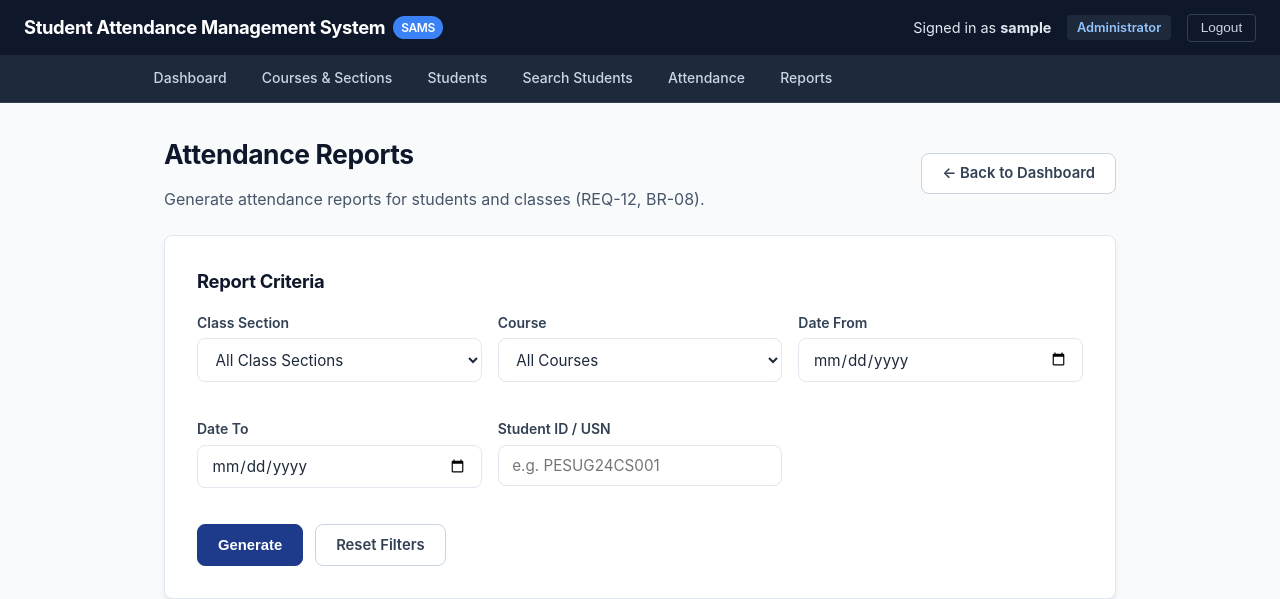
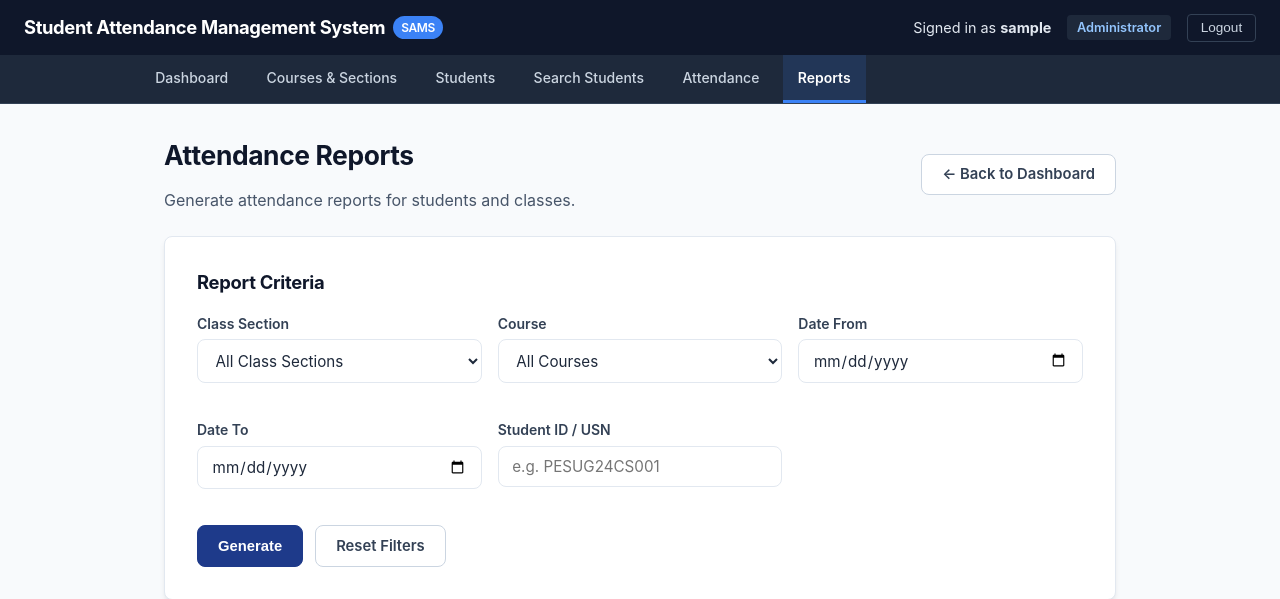
Before and after one commit to SE-Student-Attendance-Management-System/student-attendance-management-system, a Django app: page /reports/ in a window 1280 px wide. Shown: the top 599 px of the page. Run offline with Django 5.2, Linux system fonts and the light colour scheme; a user stored in the database is signed in; tables that the repository leaves empty hold one stand-in row (values such as "Sample post").

Commit message:
Fix shared navigation styling and clean user-facing requirement labels

```diff
--- a/attendance/static/attendance/css/styles.css
+++ b/attendance/static/attendance/css/styles.css
@@ -103,6 +103,8 @@ body {
   background-color: var(--slate-800);
   border-bottom: 1px solid var(--slate-700);
   padding: 0 1.5rem;
+  width: 100%;
+  box-sizing: border-box;
 }
 
 .subnav-container {
@@ -110,6 +112,7 @@ body {
   margin: 0 auto;
   display: flex;
   gap: 0.5rem;
+  align-items: center;
   overflow-x: auto;
   -webkit-overflow-scrolling: touch;
 }
@@ -119,16 +122,33 @@ body {
   text-decoration: none;
   font-size: 0.875rem;
   font-weight: 500;
-  padding: 0.75rem 0.85rem;
-  border-bottom: 2px solid transparent;
-  transition: all 0.15s ease;
+  padding: 0.75rem 0.95rem;
+  border-bottom: 3px solid transparent;
+  transition: color 0.15s ease, background-color 0.15s ease, border-color 0.15s ease;
   white-space: nowrap;
+  display: inline-flex;
+  align-items: center;
 }
 
 .subnav-link:hover {
   color: #ffffff;
-  background-color: rgba(255, 255, 255, 0.05);
+  background-color: rgba(255, 255, 255, 0.08);
+  border-bottom-color: #60a5fa;
+  text-decoration: none;
+}
+
+.subnav-link:focus,
+.subnav-link:focus-visible {
+  outline: 2px solid #60a5fa;
+  outline-offset: -2px;
+  color: #ffffff;
+}
+
+.subnav-link.active {
+  color: #ffffff;
+  font-weight: 600;
   border-bottom-color: #3b82f6;
+  background-color: rgba(59, 130, 246, 0.15);
 }
 
 /* Main Container */
--- a/attendance/templates/attendance/attendance_report.html
+++ b/attendance/templates/attendance/attendance_report.html
@@ -8,7 +8,7 @@
         <div>
             <h1>Attendance Reports</h1>
             <p style="color: var(--slate-600); margin: 0.25rem 0 0 0;">
-                Generate attendance reports for students and classes (REQ-12, BR-08).
+                Generate attendance reports for students and classes.
             </p>
         </div>
         <div>
--- a/attendance/templates/attendance/attendance_sessions.html
+++ b/attendance/templates/attendance/attendance_sessions.html
@@ -9,7 +9,7 @@
             <div>
                 <h1 id="sessions-heading">Attendance Sessions</h1>
                 <p style="color: var(--slate-600); margin: 0.25rem 0 0 0;">
-                    View existing attendance sessions or conduct new class sessions (REQ-09, BR-03).
+                    View existing attendance sessions or conduct new class sessions.
                 </p>
             </div>
             <div>
--- a/attendance/templates/attendance/course_list.html
+++ b/attendance/templates/attendance/course_list.html
@@ -9,7 +9,7 @@
             <div>
                 <h1 id="courses-heading">Course Management</h1>
                 <p style="color: var(--slate-600); margin: 0.25rem 0 0 0;">
-                    Manage courses, class sections, and faculty assignments (REQ-06, REQ-07, REQ-08).
+                    Manage courses, class sections, and faculty assignments.
                 </p>
             </div>
             <div>
--- a/attendance/templates/attendance/student_list.html
+++ b/attendance/templates/attendance/student_list.html
@@ -7,7 +7,7 @@
             <div>
                 <h1 id="student-list-heading">Student Records</h1>
                 <p style="color: var(--slate-600); margin: 0.25rem 0 0 0;">
-                    Manage student profiles and academic enrollments (REQ-03, REQ-04, REQ-05).
+                    Manage student profiles and academic enrollments.
                 </p>
             </div>
             <div>
--- a/attendance/templates/attendance/student_search.html
+++ b/attendance/templates/attendance/student_search.html
@@ -7,7 +7,7 @@
             <div>
                 <h1 id="student-search-heading">Search Student Records</h1>
                 <p style="color: var(--slate-600); margin: 0.25rem 0 0 0;">
-                    Lookup student records by exact standardized USN or name (REQ-04).
+                    Lookup student records by exact standardized USN or name.
                 </p>
             </div>
             <div>
--- a/attendance/templates/base.html
+++ b/attendance/templates/base.html
@@ -6,7 +6,16 @@
     <meta name="viewport" content="width=device-width, initial-scale=1.0">
     <meta name="description" content="Student Attendance Management System (SAMS)">
     <title>{% block title %}SAMS - Student Attendance Management System{% endblock %}</title>
-    <link rel="stylesheet" href="{% static 'attendance/css/styles.css' %}">
+    <link rel="stylesheet" href="{% static 'attendance/css/styles.css' %}?v=1.2">
+    <style>
+        /* Embedded critical navigation fallback */
+        .subnav { background-color: #1e293b; border-bottom: 1px solid #334155; padding: 0 1.5rem; width: 100%; box-sizing: border-box; }
+        .subnav-container { max-width: 1000px; margin: 0 auto; display: flex; gap: 0.5rem; align-items: center; overflow-x: auto; -webkit-overflow-scrolling: touch; }
+        .subnav-link { color: #cbd5e1; text-decoration: none; font-size: 0.875rem; font-weight: 500; padding: 0.75rem 0.95rem; border-bottom: 3px solid transparent; transition: all 0.15s ease; white-space: nowrap; display: inline-flex; align-items: center; }
+        .subnav-link:hover { color: #ffffff; background-color: rgba(255, 255, 255, 0.08); border-bottom-color: #60a5fa; text-decoration: none; }
+        .subnav-link:focus, .subnav-link:focus-visible { outline: 2px solid #60a5fa; outline-offset: -2px; color: #ffffff; }
+        .subnav-link.active { color: #ffffff; font-weight: 600; border-bottom-color: #3b82f6; background-color: rgba(59, 130, 246, 0.15); }
+    </style>
     {% block extra_head %}{% endblock %}
 </head>
 <body>
@@ -32,19 +41,19 @@
         {% if user.is_authenticated %}
         <nav class="subnav" aria-label="Role Navigation">
             <div class="subnav-container">
-                <a href="{% url 'home' %}" class="subnav-link">Dashboard</a>
+                <a href="{% url 'home' %}" class="subnav-link{% if request.path == '/' %} active{% endif %}">Dashboard</a>
                 {% if user.role == "ADMIN" %}
-                    <a href="{% url 'course_list' %}" class="subnav-link">Courses &amp; Sections</a>
-                    <a href="{% url 'student_list' %}" class="subnav-link">Students</a>
-                    <a href="{% url 'student_search' %}" class="subnav-link">Search Students</a>
-                    <a href="{% url 'attendance_sessions' %}" class="subnav-link">Attendance</a>
-                    <a href="{% url 'attendance_report' %}" class="subnav-link">Reports</a>
+                    <a href="{% url 'course_list' %}" class="subnav-link{% if '/courses/' in request.path %} active{% endif %}">Courses &amp; Sections</a>
+                    <a href="{% url 'student_list' %}" class="subnav-link{% if '/students/' in request.path and '/search/' not in request.path %} active{% endif %}">Students</a>
+                    <a href="{% url 'student_search' %}" class="subnav-link{% if '/students/search/' in request.path %} active{% endif %}">Search Students</a>
+                    <a href="{% url 'attendance_sessions' %}" class="subnav-link{% if '/attendance/' in request.path %} active{% endif %}">Attendance</a>
+                    <a href="{% url 'attendance_report' %}" class="subnav-link{% if '/reports/' in request.path %} active{% endif %}">Reports</a>
                 {% elif user.role == "FACULTY" %}
-                    <a href="{% url 'attendance_sessions' %}" class="subnav-link">Attendance Sessions</a>
-                    <a href="{% url 'student_search' %}" class="subnav-link">Search Students</a>
-                    <a href="{% url 'attendance_report' %}" class="subnav-link">Reports</a>
+                    <a href="{% url 'attendance_sessions' %}" class="subnav-link{% if '/attendance/' in request.path %} active{% endif %}">Attendance Sessions</a>
+                    <a href="{% url 'student_search' %}" class="subnav-link{% if '/students/search/' in request.path %} active{% endif %}">Search Students</a>
+                    <a href="{% url 'attendance_report' %}" class="subnav-link{% if '/reports/' in request.path %} active{% endif %}">Reports</a>
                 {% elif user.role == "STUDENT" %}
-                    <a href="{% url 'student_attendance_history' %}" class="subnav-link">My Attendance History</a>
+                    <a href="{% url 'student_attendance_history' %}" class="subnav-link{% if '/student/attendance-history/' in request.path %} active{% endif %}">My Attendance History</a>
                 {% endif %}
             </div>
         </nav>
--- a/attendance/templates/home.html
+++ b/attendance/templates/home.html
@@ -12,7 +12,7 @@
     {% if is_admin %}
     <div class="info-banner" style="border-left-color: #2563eb;">
         <h3>Administrator Dashboard</h3>
-        <p>You have system-level management privileges under <strong>Issue #12 (Role-Based Authorization)</strong> and <strong>BR-02</strong>.</p>
+        <p>You have system-level management privileges to configure courses, class sections, student profiles, faculty assignments, and attendance records.</p>
 
         <div class="metrics-grid" style="display: grid; grid-template-columns: repeat(auto-fit, minmax(130px, 1fr)); gap: 0.75rem; margin: 1.25rem 0;">
             <div class="metric-card" style="background: #ffffff; border: 1px solid #cbd5e1; border-radius: 8px; padding: 0.85rem; text-align: center;">
@@ -59,7 +59,7 @@
     {% elif is_faculty %}
     <div class="info-banner" style="border-left-color: #059669;">
         <h3>Faculty Dashboard</h3>
-        <p>You have access to mark and modify attendance for your assigned classes under <strong>BR-03</strong> and <strong>BR-05</strong>.</p>
+        <p>You have access to mark and modify attendance for your assigned courses and class sections.</p>
 
         <div class="metrics-grid" style="display: grid; grid-template-columns: repeat(auto-fit, minmax(160px, 1fr)); gap: 0.75rem; margin: 1.25rem 0;">
             <div class="metric-card" style="background: #ffffff; border: 1px solid #cbd5e1; border-radius: 8px; padding: 0.85rem; text-align: center;">
@@ -124,7 +124,7 @@
     {% elif is_student %}
     <div class="info-banner" style="border-left-color: #d97706;">
         <h3>Student Dashboard</h3>
-        <p>You have read-only access to your personal attendance records and attendance history under <strong>BR-04</strong>.</p>
+        <p>You have read-only access to your personal attendance records and attendance history across enrolled courses.</p>
 
         <div class="metrics-grid" style="display: grid; grid-template-columns: repeat(auto-fit, minmax(160px, 200px)); gap: 0.75rem; margin: 1.25rem 0;">
             <div class="metric-card" style="background: #ffffff; border: 1px solid #cbd5e1; border-radius: 8px; padding: 0.85rem; text-align: center;">
```
